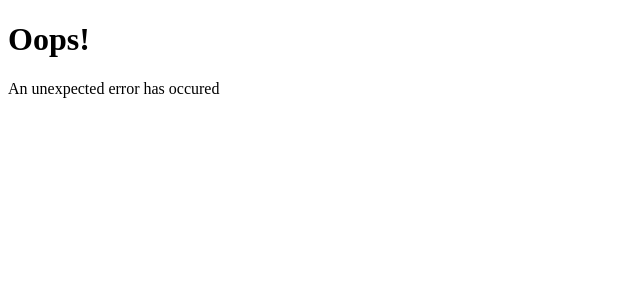
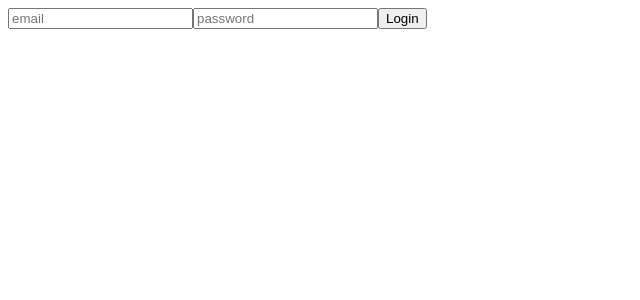
Before and after one commit to EdNawrocki/CS35L-Project, a React (Create React App) app: page /Login in a window 1280 px wide. Shown: the top 300 px of the page, without its empty margins (0-640 px from the left). Built offline with nearby package versions, Linux system fonts and the light colour scheme.

Commit message:
Checkpoint for firebase worker
There's a bug with npm, I'm hoping this commit
will save all of my work so that I can git reset and pray
that npm fixes itself.

```diff
--- a/src/App.js
+++ b/src/App.js
@@ -1,47 +1,23 @@
 import React from 'react'
-import {
-    createBrowserRouter,
-    RouterProvider,
-} from "react-router-dom";
-import Root from "./routes/Home";
-import NewItem from "./routes/NewItem"
-import ErrorPage from "./error-page";
-/*
-import ErrorPage from "./error-page";
-import Contact, { loader as contactLoader, } from "./routes/contact";
-import EditContact from "./routes/edit"; */
+import {BrowserRouter as Router, Routes, Route, Link} from "react-router-dom";
+import Home from "./routes/Home";
+import NewItem from "./routes/NewItem";
+import Login from "./routes/Login";
+//import ErrorPage from "./error-page";
+import {useState} from "react";
 
-const router = createBrowserRouter([
-    {
-        path: "/",
-        element: <Root />,
-        errorElement: <ErrorPage />
-    },
-    {
-        path: "/routes/NewItem",
-        element: <NewItem />,
-        errorElement: <ErrorPage />,
-        /*loader: rootLoader,
-        action: rootAction,
-        children: [
-            {
-                path: "contacts/:contactId",
-                element: <Contact />,
-                loader: contactLoader,
-            },
-            {
-                path: "contacts/:contactId/edit",
-                element: <EditContact />,
-                loader: contactLoader,
-            },
-        ],*/
-    },
-]);
+
 
 export default function App() {
+    const [isAuth, setIsAuth] = useState(false);
     return (
-        <React.StrictMode>
-            <RouterProvider router={router} />
-        </React.StrictMode>
+        <Router>
+
+            <Routes>
+                <Route path="/" element={<Home />} />
+                <Route path="/NewItem" element={<NewItem />} />
+                <Route path="/Login" element={<Login />} />
+            </Routes>
+        </Router>
         )
 }
--- a/src/routes/Home.js
+++ b/src/routes/Home.js
@@ -134,9 +134,9 @@ export default function Root() {
                 <Grid>
                     <div class="a"><h1>Add an item</h1></div>
                     <div class="abutton">
-                            <Link to="/routes/NewItem"><h1><i className="fa fa-plus-square fa-2x"></i></h1></Link>
+                            <Link to="/NewItem"><h1><i className="fa fa-plus-square fa-2x"></i></h1></Link>
                         <Routes>
-                            <Route path="/routes/NewItem" element={<NewItem />} />
+                            <Route path="/NewItem" element={<NewItem />} />
                             </Routes>
                     </div>
                     <div class="d"><h1>Display Statistics</h1></div>
--- a/src/routes/Login.js
+++ b/src/routes/Login.js
@@ -1,19 +1,25 @@
 import React from "react";
-import {auth, provider} from '../firebase-config';
-import {signInWithPopup} from 'firebase/auth';
+import {useState} from "react"
+import { createUserWithEmailAndPassword } from "firebase/auth";
+import {auth} from "../../firebaseconfig"
 
-function Login() {
+const Login = () => {
+    const [error, setError] = useState(false);
+    const [email, setEmail] = useState("");
+    const [password, setPassword] = useState("");
 
-    const signInWithGoogle = () => {
-        signInWithPopup(auth, provider).then((result) => {
-
-        })
+    const handleLogin = (e)=> {
+        e.preventDefault();
     }
 
-    return <div className="loginPage">
-        <p>Sign In With Google to Continue</p>
-        <button className="login-with-google-btn">Sign in with Google</button>
-    </div>
+    return (<div>
+        <form onSubmit={handleLogin}>
+            <input type="email" placeholder="email" onChange={e=>setEmail(e.target.value)} />
+            <input type="password" placeholder="password" onChange={e=>setPassword(e.target.value)} />
+            <button type="submit">Login</button>
+            {error && <span>Ware do you think you're going? Wrong email or password!</span>}
+        </form>
+    </div>);
 }
 
 export default Login;
--- a/src/routes/NewItem.js
+++ b/src/routes/NewItem.js
@@ -1,10 +1,10 @@
 import React from "react";
-import { useEffect, useState } from 'react';
-import styled from 'styled-components';
+//import { useEffect, useState } from 'react';
+//import styled from 'styled-components';
 import 'font-awesome/css/font-awesome.min.css';
 
 export default function NewItem() {
     return (
-        <h1>HEADER</h1>
+        <p>PENIS</p>
     );
 }
```
Also changed, not shown: firebase-config.js (renamed from src/firebase-config.js, +4 -5 lines).
